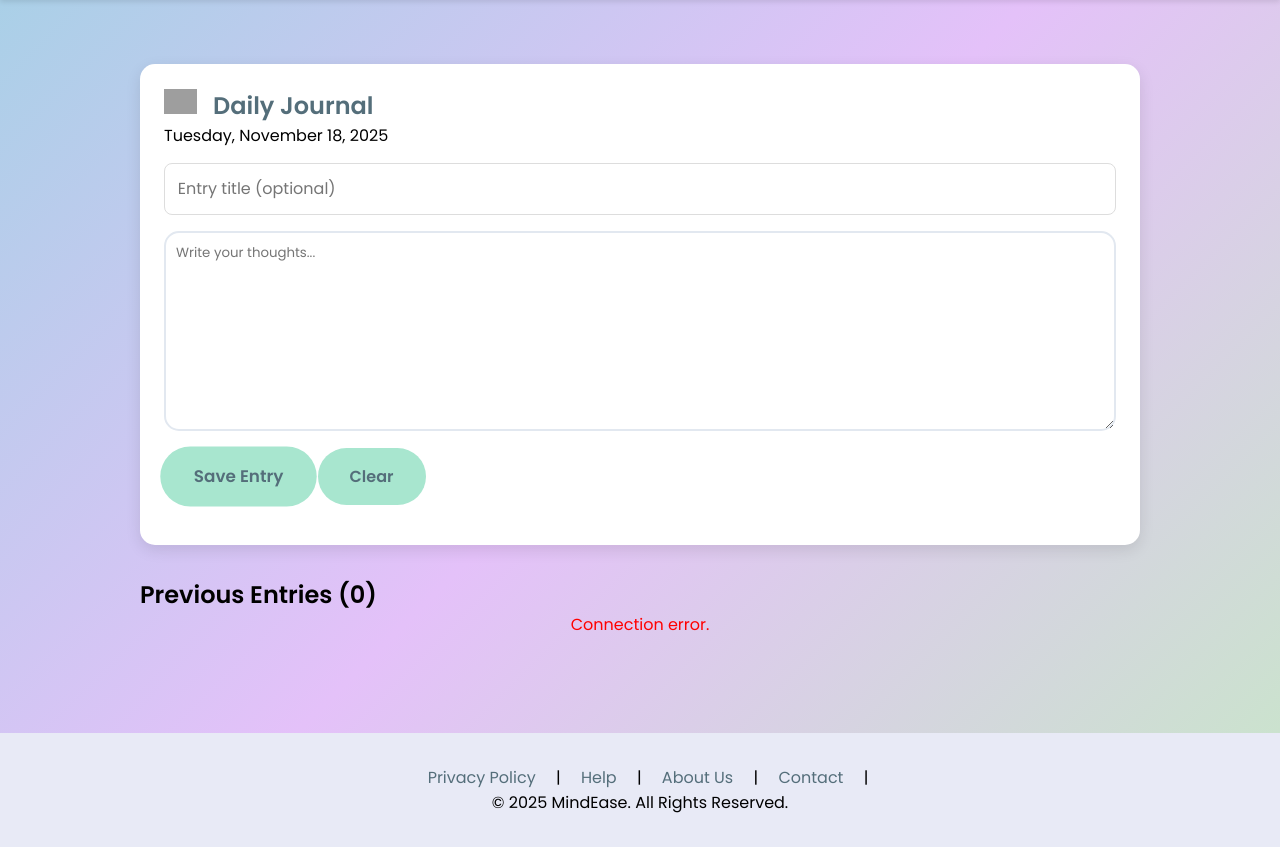
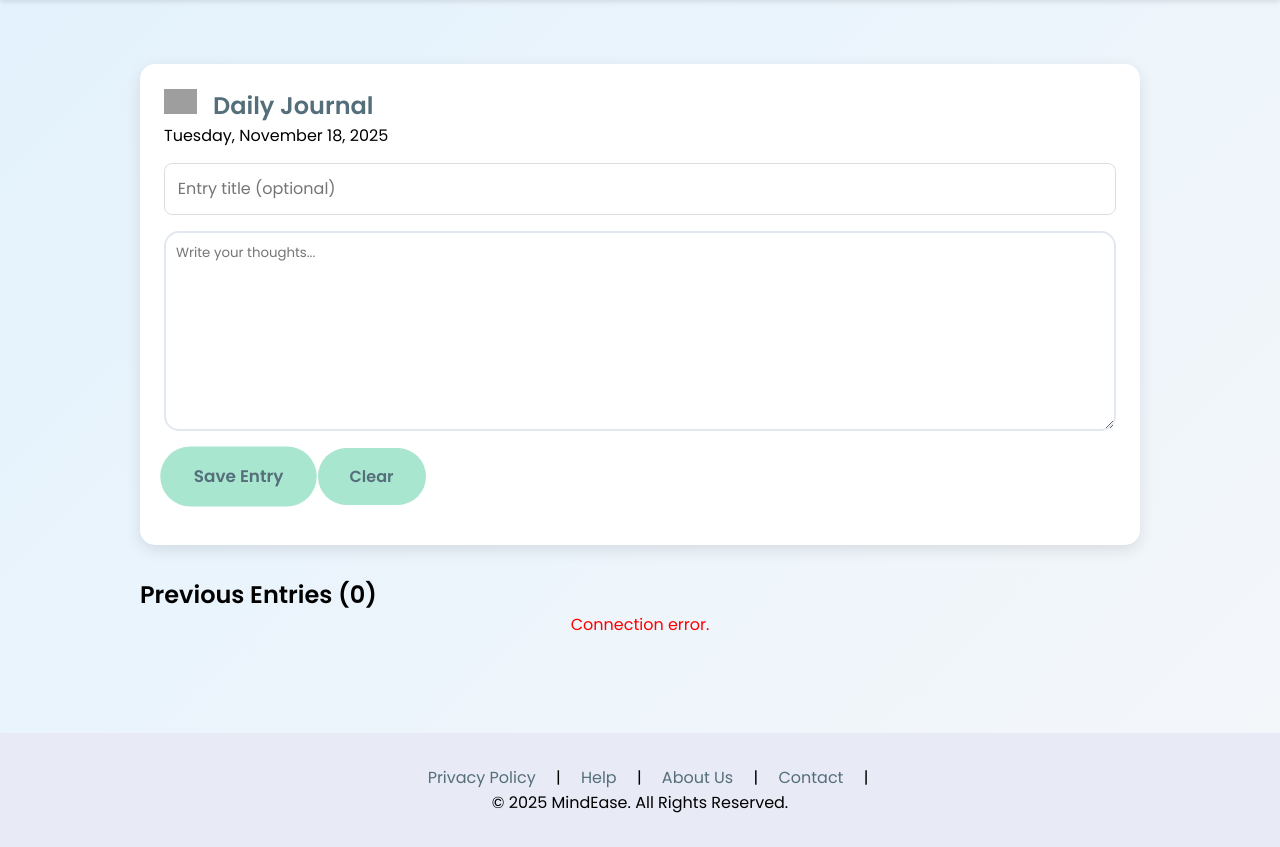
Before and after one commit to Pathum-Piyumal/MindEase, a PHP site: page /pages/journal.html in a window 1280 px wide. Shown: the part 70-917 px from the top of the page. Run offline with PHP 8.4, Linux system fonts and the light colour scheme; grey boxes are pictures that could not be loaded.

Commit message:
updated:background colours

```diff
--- a/public/css/calm_corner.css
+++ b/public/css/calm_corner.css
@@ -111,7 +111,8 @@ footer a:hover {
 
 /* Calm section */
 .section-calm {
-  background: linear-gradient(to right, #A6D1E6, #C7C9F2, #FDFD96, #C8E6C9);
+background: linear-gradient(135deg, #e9fff9, #e3f2fd, #f9fbe7);
+
   text-align: center;
   padding: 3rem 1rem;
 }
--- a/public/css/journal.css
+++ b/public/css/journal.css
@@ -6,7 +6,9 @@
 }
 
 body {
-   background: linear-gradient(135deg, #A6D1E6, #E4C1F9, #C8E6C9);
+   background: linear-gradient(135deg, #E3F2FD, #F5F7FA);
+
+
 }
 
 h1 {
--- a/public/css/login.css
+++ b/public/css/login.css
@@ -7,7 +7,7 @@
 }
 
 body {
-    background: linear-gradient(135deg, #F5F7FA, #E8F5E9);
+    background: linear-gradient(135deg, #f4eaff, #ffffff, #f0f8ff);
     color: #546E7A;
     line-height: 1.6;
 }
@@ -79,7 +79,7 @@ footer a:hover {
 
 /* Login Section */
 .section-login {
-    background: linear-gradient(120deg, #E8EAF6, #A8E6CF);
+   background: linear-gradient(135deg, #e9e3ff, #e4edff, #ffffff);
     flex: 1;
     display: flex;
     align-items: center;
```
